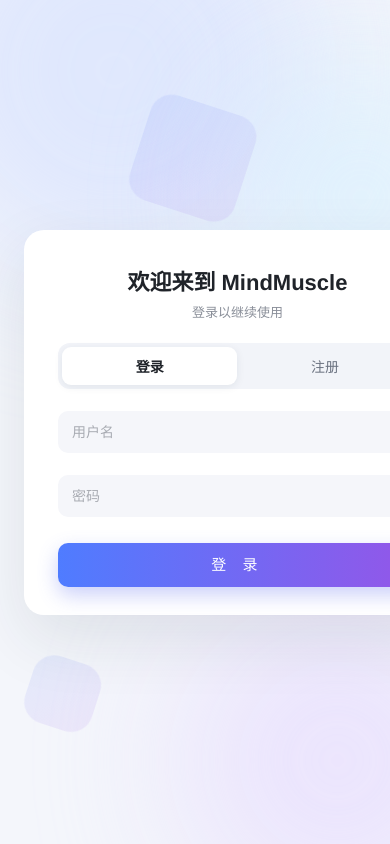
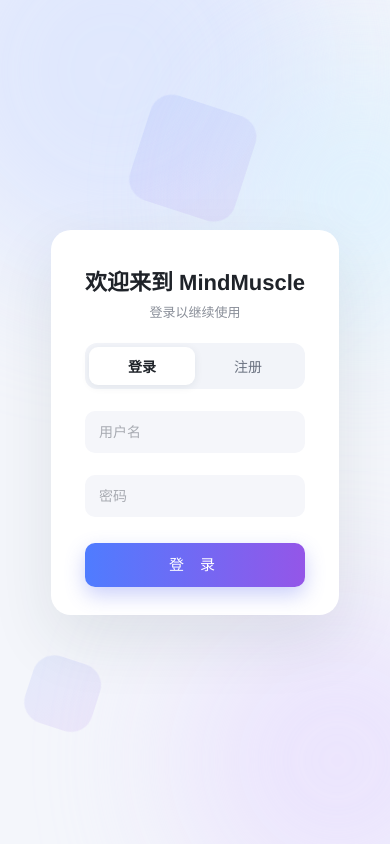
Before and after one commit to WJQ-malao/MindMuscle, a Vue app in the folder frontend/: page /login in a window 390 px wide. Built offline with nearby package versions, Linux system fonts and the light colour scheme.

Commit message:
修复手机登录页卡片溢出: 纵向flex中百分比max-width兼容坑, 改stretch+auto+上限写法

```diff
--- a/frontend/src/views/LoginView.vue
+++ b/frontend/src/views/LoginView.vue
@@ -387,7 +387,9 @@ function isMobile() {
 /* 窄屏：隐藏左侧，保留浅色底与漂浮装饰 */
 @media (max-width: 900px) {
   .brand { display: none; }
-  .card { width: 92vw; }
+  /* 纵向flex中 百分比max-width 计算有兼容坑，窄屏改为撑满+上限的稳妥写法 */
+  .panel { align-items: stretch; padding: 16px; }
+  .card { width: auto; max-width: 400px; margin: 0 auto; }
   .panel-foot { display: none; }
 }
 </style>
```
